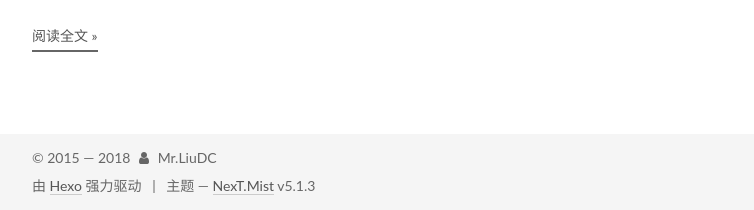
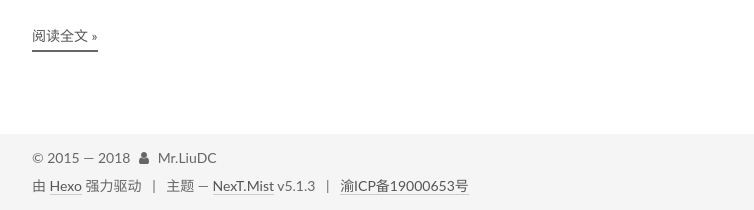
Before and after one commit to Mr-LiuDC/mr-liudc.github.io, a plain HTML site: page index.html in a window 1280 px wide. Shown: the part 6641-6851 px from the top of the page, without its empty margins (258-1012 px from the left). Drawn offline with Linux system fonts and the light colour scheme.

Commit message:
Update index.html

```diff
--- a/index.html
+++ b/index.html
@@ -1816,10 +1816,10 @@
   <div class="theme-info">主题 &mdash; <a class="theme-link" target="_blank" href="https://github.com/iissnan/hexo-theme-next">NexT.Mist</a> v5.1.3</div>
 
 
-
-
-
-
+  <span class="post-meta-divider">|</span>
+
+
+  <div class="powered-by"><a href="https://beian.miit.gov.cn/" target="_blank">渝ICP备19000653号</a></div>
 
 
 
```
